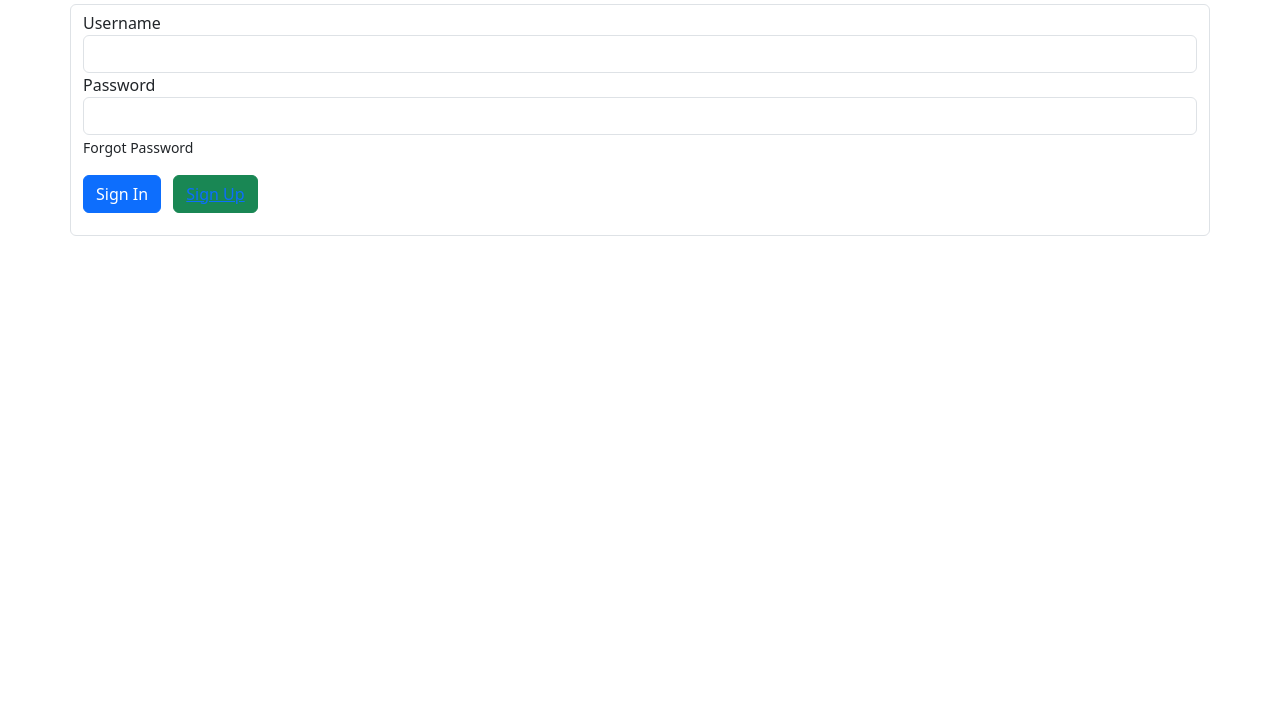
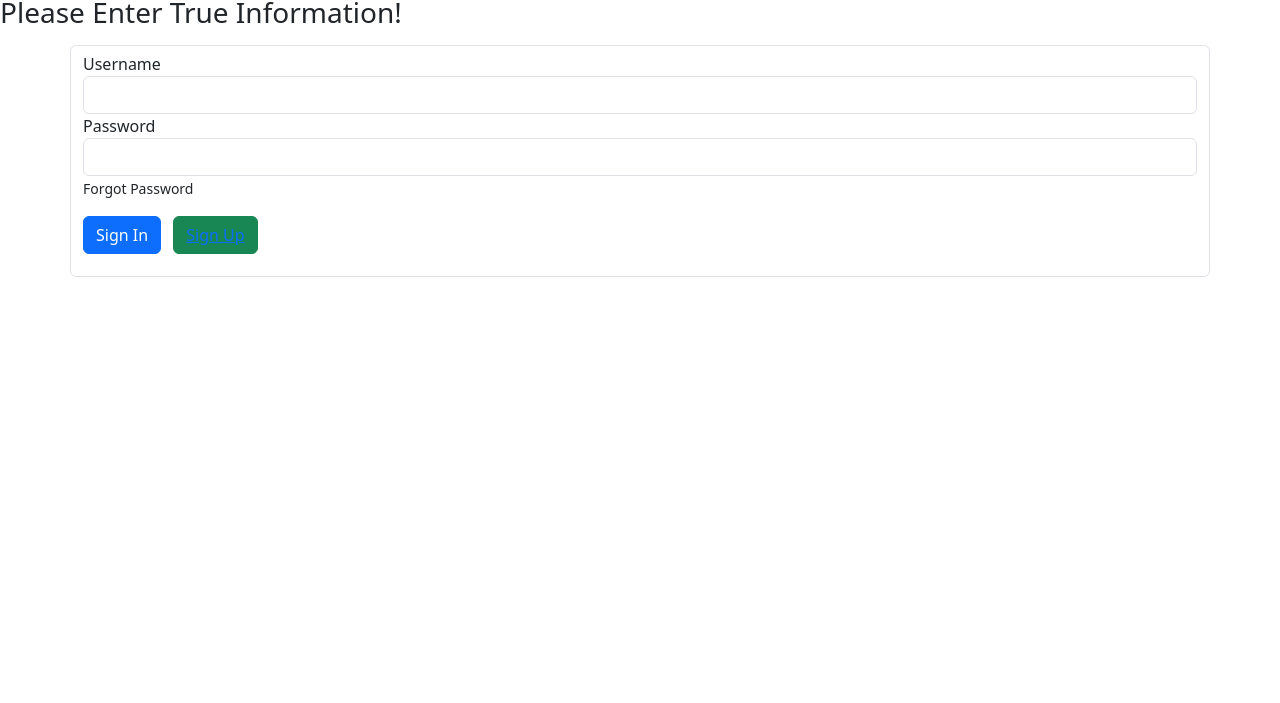
Before and after one commit to jrsdlsrtchl/porfolio, a plain HTML site: page index.html in a window 1280 px wide. Shown: the part 97-800 px from the top of the page. Drawn offline with nearby package versions, Linux system fonts and the light colour scheme.

Commit message:
fourth commit

```diff
--- a/index.html
+++ b/index.html
@@ -14,6 +14,7 @@
   <body>
     <h2>Login</h2>
     <h2>Log In Page</h2>
+    <h3>Please Enter True Information!</h3>
     <div class="container form-control my-3">
       <form action="" method="post">
         <div>
```
